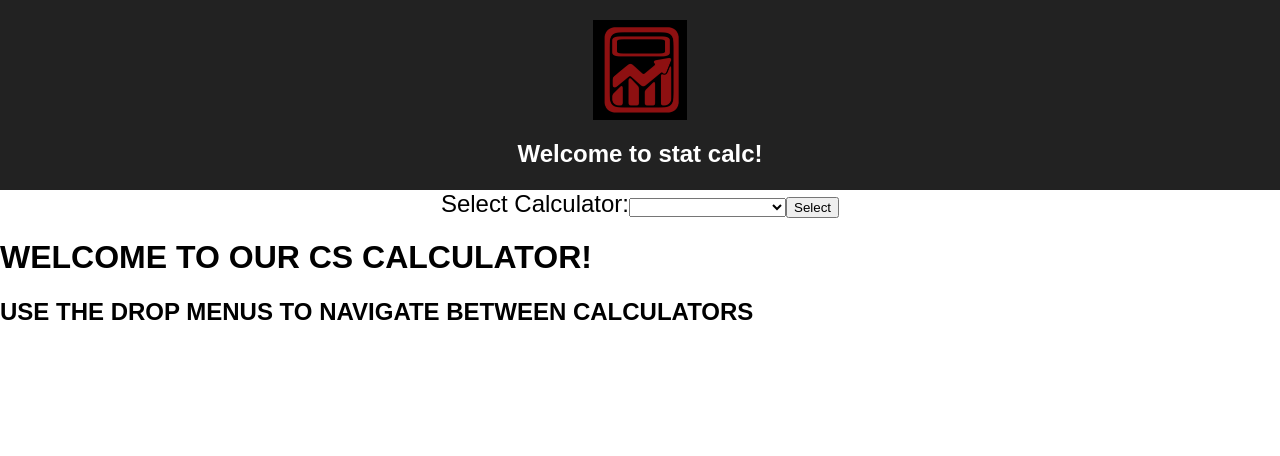
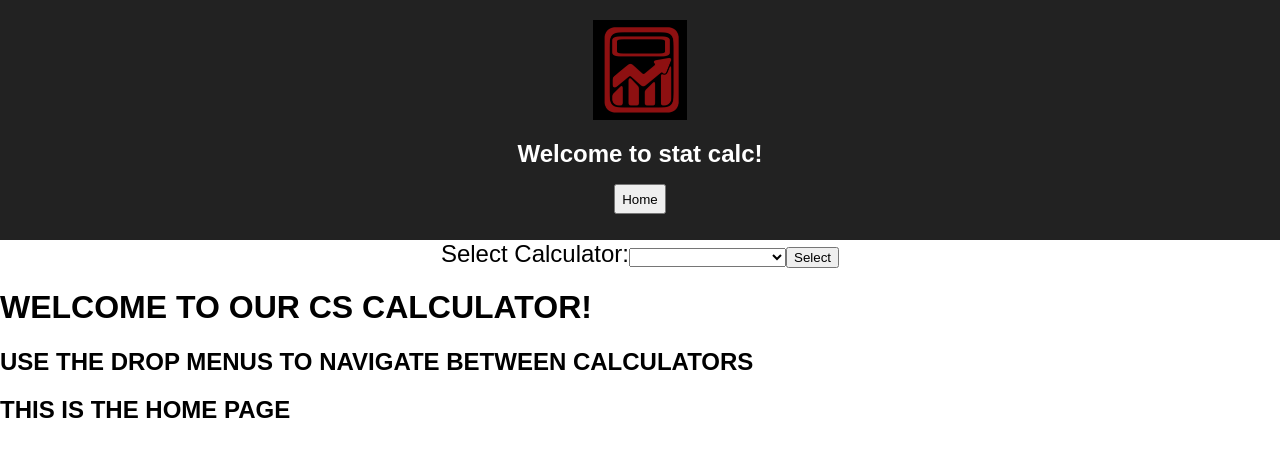
Before and after one commit to markcam73/CS-Calc, a React (Create React App) app: page / in a window 1280 px wide. Shown: the top 456 px of the page. Built offline with nearby package versions, Linux system fonts and the light colour scheme.

Commit message:
editing buttons

```diff
--- a/src/App.css
+++ b/src/App.css
@@ -9,7 +9,7 @@
 
 .App-header {
   background-color: #222;
-  height: 150px;
+  height: 200px;
   padding: 20px;
   color: white;
 }
--- a/src/Components/header.js
+++ b/src/Components/header.js
@@ -17,8 +17,16 @@ class Header extends Component {
   }
 
   handleSubmit = (event) => {
+    if (this.state.value === ""){
+      event.preventDefault();
+      return;
+    }
     this.props.history.push("/" + this.state.value);
     event.preventDefault();
+  }
+
+  goHome = () =>{
+    this.props.history.replace("/");
   }
 
   render() {
@@ -28,13 +36,14 @@ class Header extends Component {
         <header className="App-header">
           <img src={"statcalclogo.jpg"} className="App-logo" alt="logo" />
           <h1 className="App-title">Welcome to stat calc!</h1>
+          <button style = {{height: '30px'}} onClick={this.goHome}>Home</button>
         </header>
         <div className="App-intro">
           <form onSubmit={this.handleSubmit}>
             <label>
               Select Calculator:
               <select defaultValue={this.state.value} onChange={this.handleChange}>
-                <option value="/"> </option>
+                <option value=""> </option>
                 <option value="statistics">Statistics</option>
                 <option value="calculus">Calculus</option>
                 <option value="asymptotic_complexity">Asymptotic Complexity</option>
--- a/src/Components/home.js
+++ b/src/Components/home.js
@@ -7,6 +7,7 @@ class Home extends Component{
             <div>
                 <h1> WELCOME TO OUR CS CALCULATOR! </h1>
                 <h2> USE THE DROP MENUS TO NAVIGATE BETWEEN CALCULATORS </h2>
+                <h2>THIS IS THE HOME PAGE </h2>
             </div>
         );
     }
```
